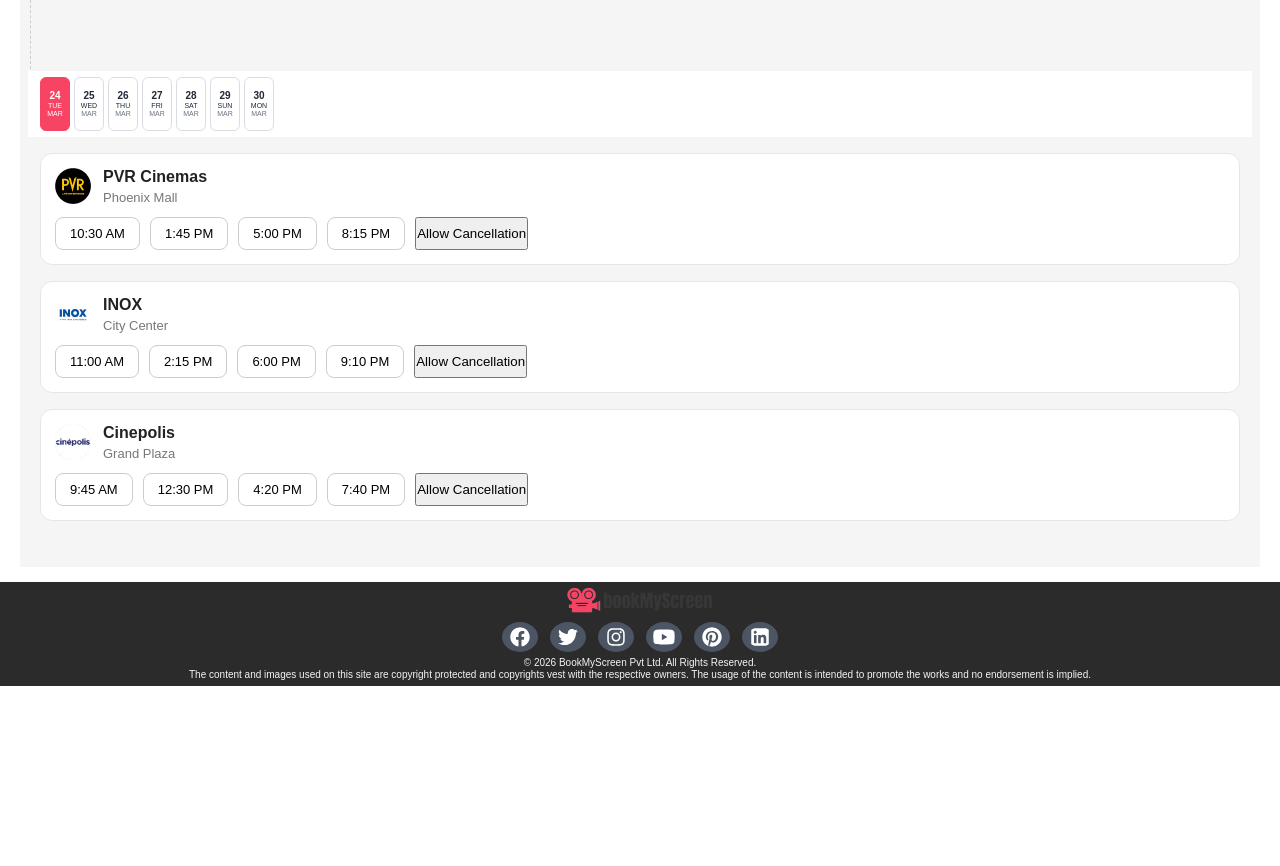
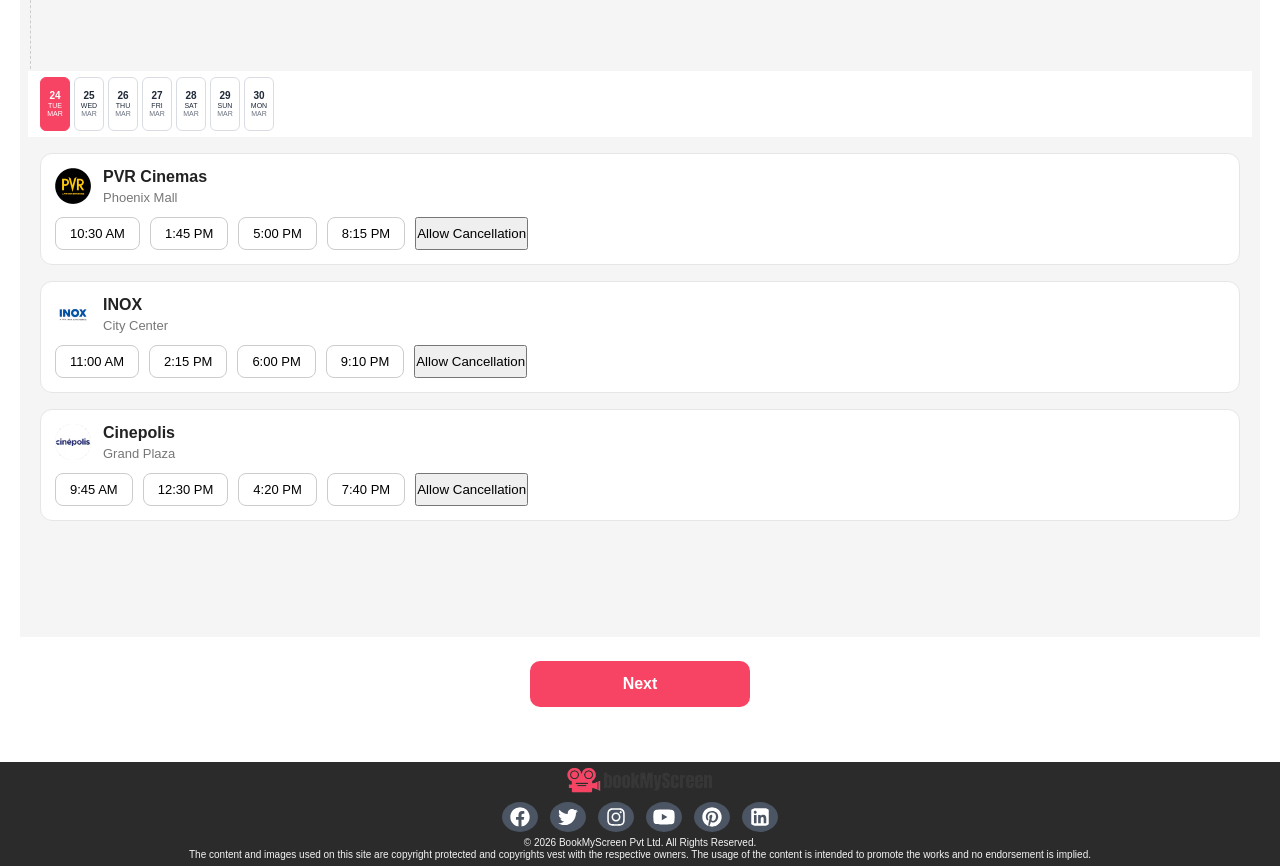
Before and after one commit to sivabasani95/Movie-Ticket-Booking-App-Siva-Basani, a React (Vite) app in the folder BookMyScreen-Project/: page /movies/1 in a window 1280 px wide. Shown: the part 620-1486 px from the top of the page. Before the commit the page ends 1306 px from the top, so only its background shows below. Built offline with nearby package versions, Linux system fonts and the light colour scheme; no server answers.

Commit message:
Added Next button and fixed layout in MovieDetails

```diff
--- a/BookMyScreen-Project/src/assets/components/movies/TheaterTimings.css
+++ b/BookMyScreen-Project/src/assets/components/movies/TheaterTimings.css
@@ -176,7 +176,7 @@
 
 /* THEATRES */
 .theatres-container {
-  padding: 16px 12px 30px;
+  padding: 16px 12px 100px;
 }
 
 .theatre-card {
--- a/BookMyScreen-Project/src/pages/MovieDetails.css
+++ b/BookMyScreen-Project/src/pages/MovieDetails.css
@@ -283,3 +283,32 @@
     font-size: 17px;
   }
 }
+
+
+
+/*============================*/
+.next-btn-wrapper {
+  display: flex;
+  justify-content: center;
+  align-items: center;
+  margin: 24px 0 40px;
+  width: 100%;
+}
+
+.next-btn {
+  background-color: #f84464;
+  color: #fff;
+  border: none;
+  border-radius: 10px;
+  padding: 14px 32px;
+  font-size: 16px;
+  font-weight: 600;
+  cursor: pointer;
+  min-width: 220px;
+  max-width: 280px;
+  width: auto;
+}
+
+.next-btn:hover {
+  background-color: #d63350;
+}
--- a/BookMyScreen-Project/src/pages/MovieDetails.jsx
+++ b/BookMyScreen-Project/src/pages/MovieDetails.jsx
@@ -1,4 +1,7 @@
+
+
 import React from "react";
+import { useNavigate } from "react-router-dom";
 import m4 from "../images/m4.avif";
 import "./MovieDetails.css";
 import { FiShare2 } from "react-icons/fi";
@@ -20,6 +23,8 @@
 };
 
 const MovieDetails = () => {
+
+  const navigate = useNavigate();
   return (
     <div className="movie-page">
     <div
@@ -78,7 +83,16 @@
       </div>
      <div className="timings-section">
   <TheaterTimings />
+
 </div>
+
+<div className="next-btn-wrapper">
+        <button className="next-btn" onClick={() => navigate("/profile")}>
+          Next
+        </button>
+      </div>
+
+
     </div>
   );
 };
```
